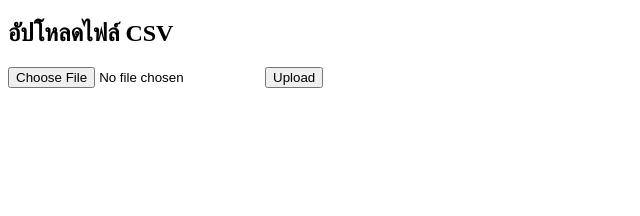
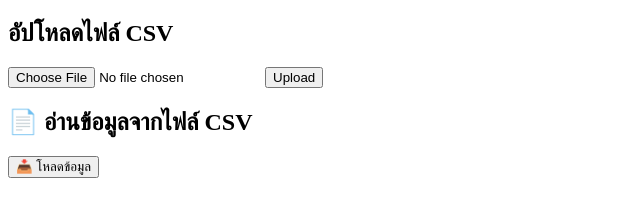
Before and after one commit to ThanadonMethawee/filez, a plain HTML site: page index.html in a window 1280 px wide. Shown: the whole page, without its empty margins (0-640 px from the left). Drawn offline with Linux system fonts and the light colour scheme; no server answers.

Commit message:
Update index.html

```diff
--- a/index.html
+++ b/index.html
@@ -2,20 +2,45 @@
 <html lang="th">
 <head>
   <meta charset="UTF-8">
-  <title>โหลด CSV จาก GitHub</title>
+  <title>อัพโหลดไฟล์ GPA.csv</title>
 </head>
 <body>
    <h2>อัปโหลดไฟล์ CSV</h2>
   <input type="file" id="csvFile" accept=".csv">
   <button onclick="uploadCSV()">Upload</button>
 
+  <h2>📄 อ่านข้อมูลจากไฟล์ CSV</h2>
+  <button onclick="loadCSV()">📥 โหลดข้อมูล</button>
+
+  <div id="output"></div>
+
   <script>
-    fetch('https://script.google.com/macros/s/AKfycbyuTHC_HM4esC8V_CiBVqd6GHFT2M5VbP3Q6GF9F1j9IEup5V5Xl4ToY1gDvhJ_uu9BJQ/exec')
-  .then(res => res.text())
-  .then(csv => {
-    const rows = csv.split('\n').map(row => row.split(','));
-    console.log(rows);
-  });
+
+    async function loadCSV() {
+      const response = await fetch('https://script.google.com/macros/s/AKfycbyuTHC_HM4esC8V_CiBVqd6GHFT2M5VbP3Q6GF9F1j9IEup5V5Xl4ToY1gDvhJ_uu9BJQ/exec');
+      const csv = await response.text();
+
+      const rows = csv.trim().split('\n').map(row => row.split(','));
+
+      // แสดงผลในตาราง
+      const table = document.createElement('table');
+
+      rows.forEach((row, rowIndex) => {
+        const tr = document.createElement('tr');
+        row.forEach(cell => {
+          const td = document.createElement(rowIndex === 0 ? 'th' : 'td');
+          td.textContent = cell;
+          tr.appendChild(td);
+        });
+        table.appendChild(tr);
+      });
+
+      document.getElementById('output').innerHTML = '';
+      document.getElementById('output').appendChild(table);
+
+      // สำหรับ debug
+      console.log(rows);
+    }
 
     async function uploadCSV() {
       const fileInput = document.getElementById('csvFile');
```
